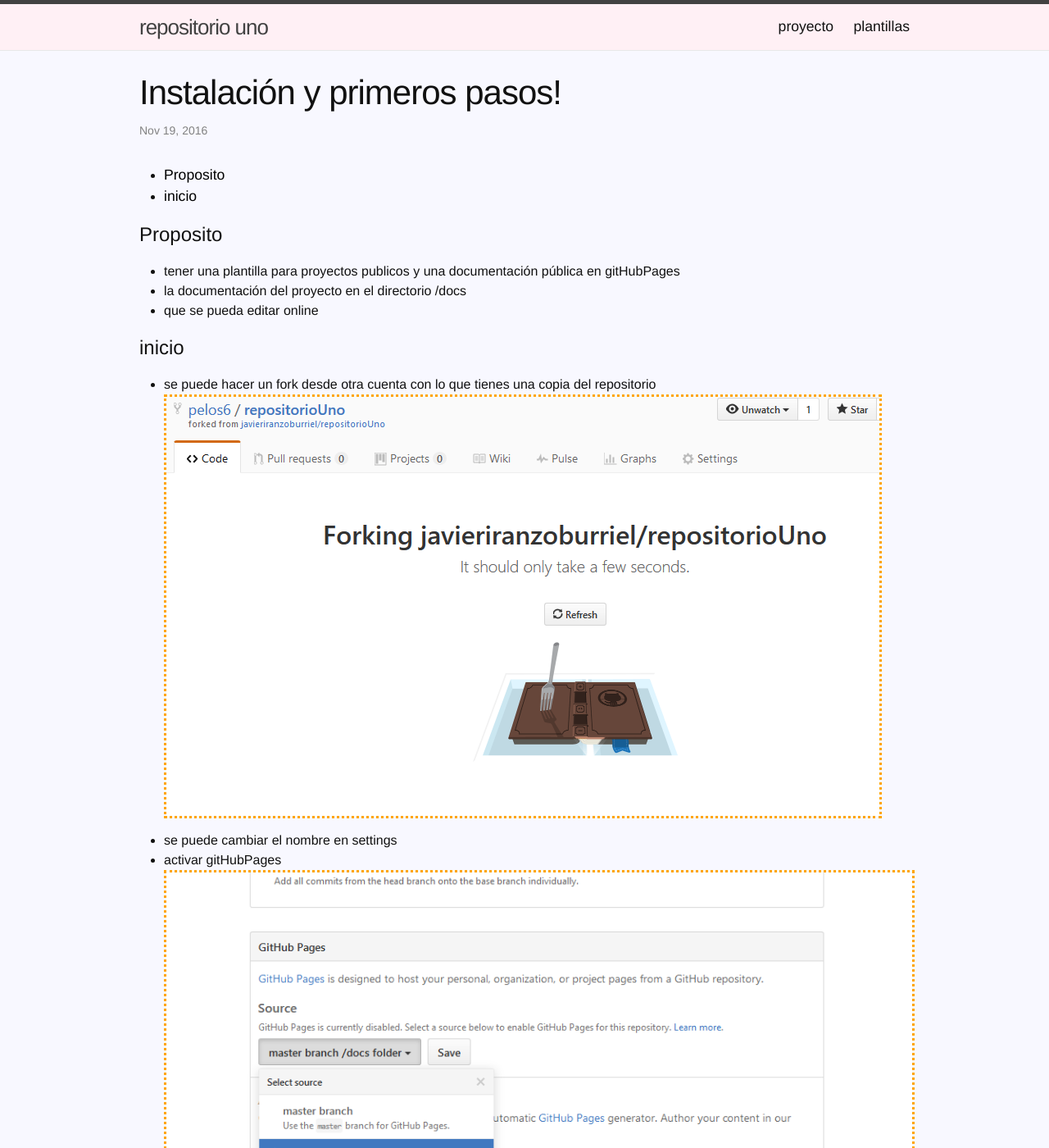
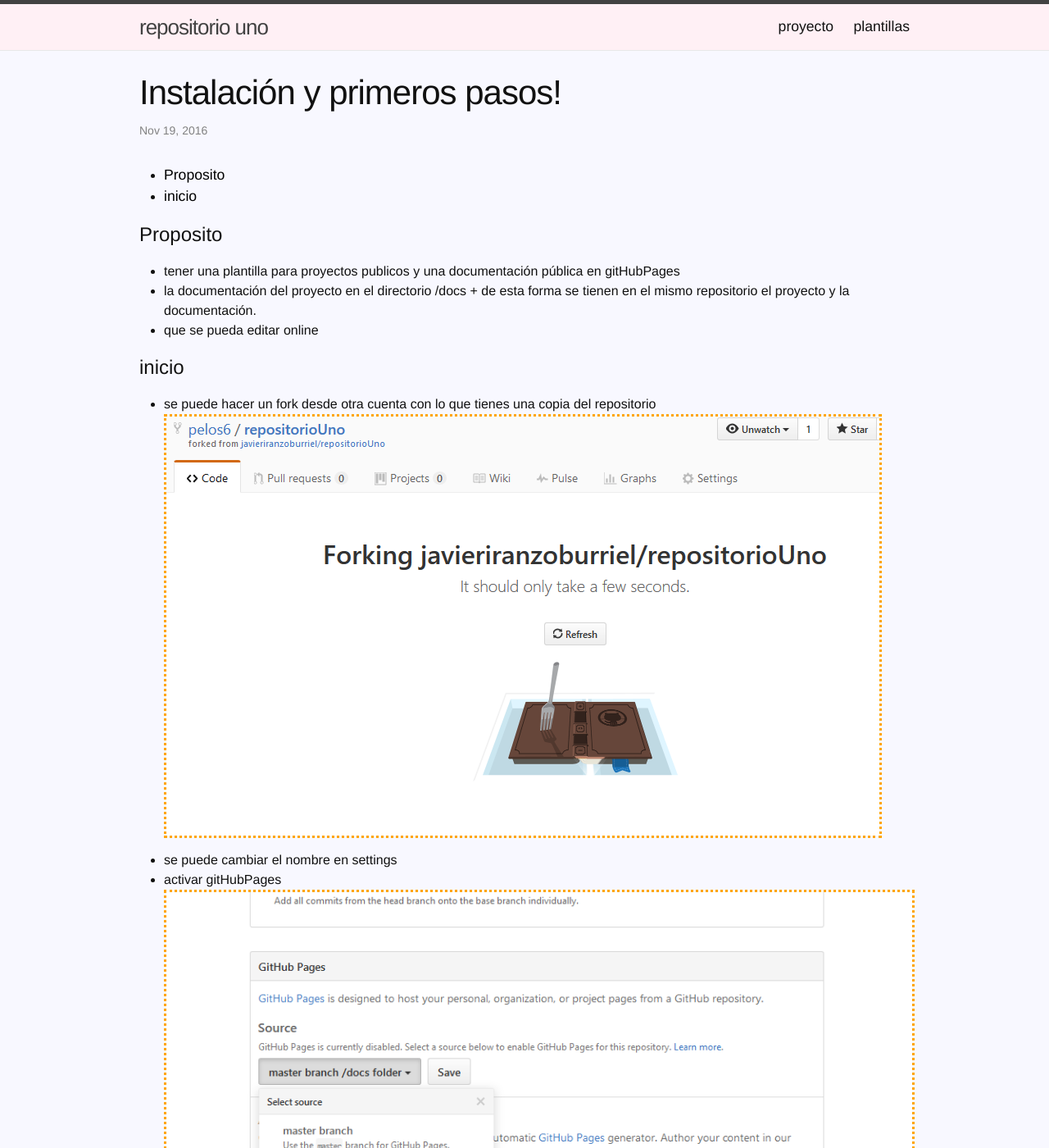
Before and after one commit to pelos6/repositorioUno, a Jekyll site: the page built from docs/_posts/2016-11-20-instalacion-primeros-pasos.md, in a window 1280 px wide and 1400 px high. Shown: the whole window at 82% size. Built offline with Jekyll 4.4.1, drawn with Linux system fonts in a browser that asks for light colours; nearby versions of some CDN libraries; some of the changed text lies outside the part shown.

Commit message:
Update 2016-11-20-instalacion-primeros-pasos.md

```diff
--- a/docs/_posts/2016-11-20-instalacion-primeros-pasos.md
+++ b/docs/_posts/2016-11-20-instalacion-primeros-pasos.md
@@ -14,6 +14,7 @@
 # Proposito
 * tener una plantilla para proyectos publicos y  una documentación pública en gitHubPages
 * la documentación del proyecto en el directorio /docs
+      + de esta forma se tienen en el mismo repositorio el proyecto y la documentación.
 * que se pueda editar online
 
 # inicio
```
Also changed, not shown: other parts of docs/_posts/2016-11-20-instalacion-primeros-pasos.md (+1 -1 lines).
